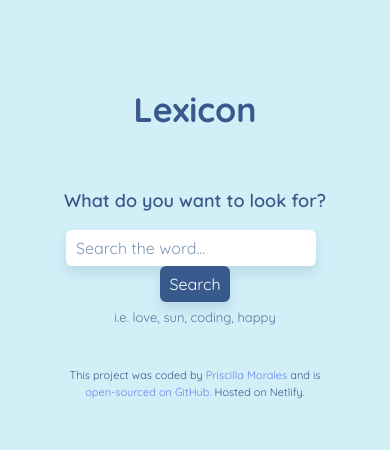
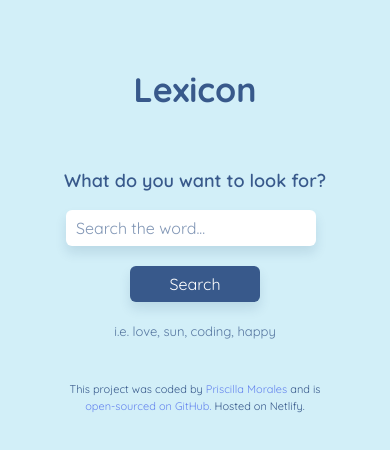
Before and after one commit to pris-moga/react-dictionary, a React (Create React App) app: page / in a window 390 px wide. Shown: the top 450 px of the page. Built offline with nearby package versions, Linux system fonts and the light colour scheme.

Commit message:
Responsive modifications

```diff
--- a/src/App.css
+++ b/src/App.css
@@ -43,4 +43,8 @@
   .App .container {
     width: 300px;
   }
+
+  .App .first-row {
+    margin-top: 70px;
+  }
 }
--- a/src/App.js
+++ b/src/App.js
@@ -13,7 +13,7 @@ function App() {
         </div>
         <div className="row mt-5">
           <div className="col">
-            <header className="App-header">
+            <header className="App header">
               What do you want to look for?
             </header>
           </div>
--- a/src/DictionarySearch.css
+++ b/src/DictionarySearch.css
@@ -40,3 +40,14 @@
   color: #38598b;
   box-shadow: 0px 7px 12px #113f671e;
 }
+
+@media (max-width: 576px) {
+  .DictionarySearch .hint {
+    margin-top: 20px;
+  }
+
+  .DictionarySearch .search-button {
+    margin-top: 20px;
+    width: 130px;
+  }
+}
```
